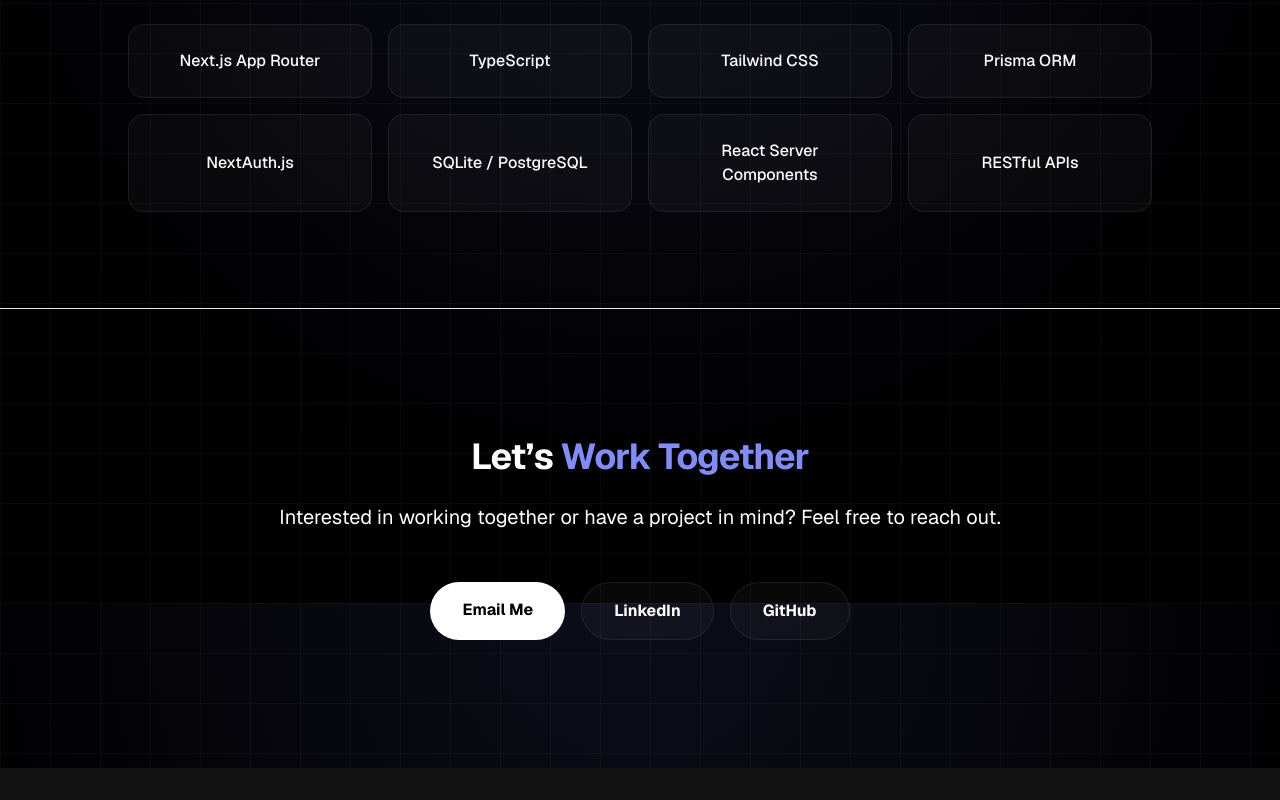
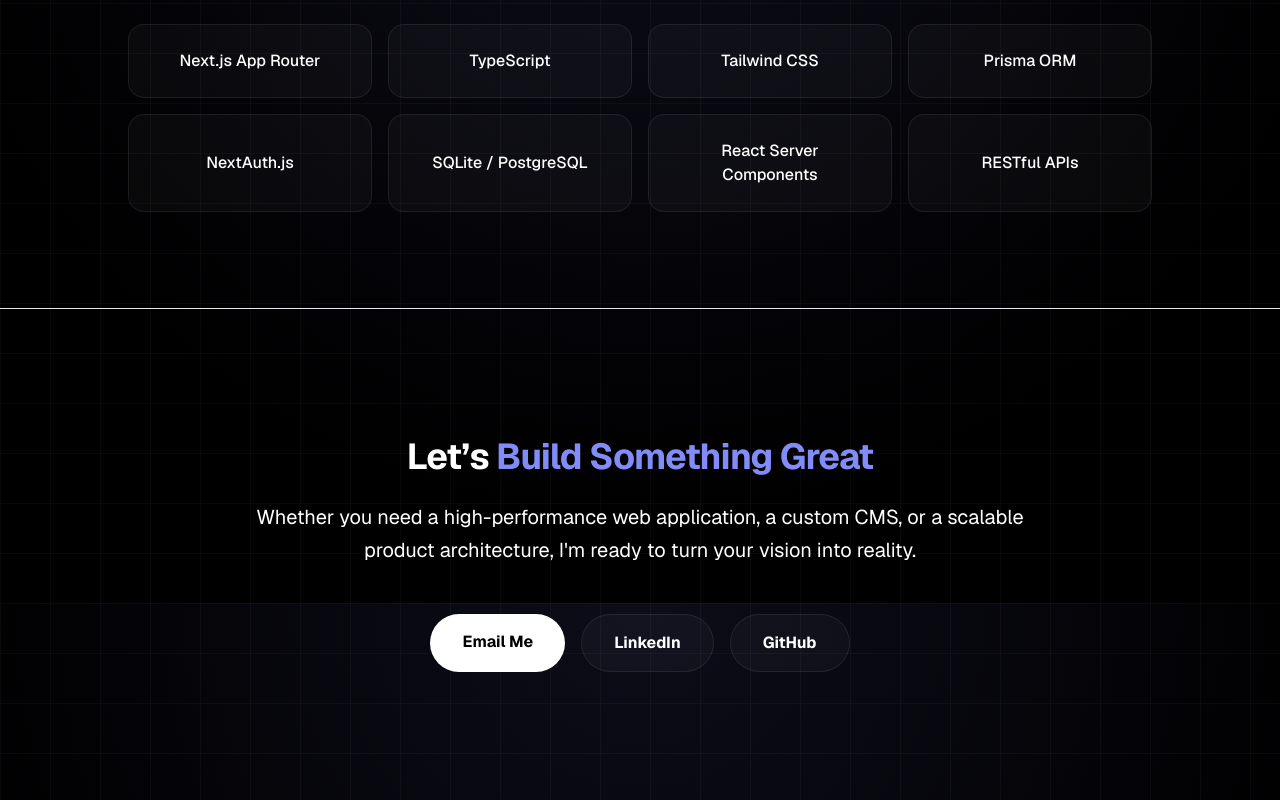
Before and after one commit to jihadprakoso/porto, a Next.js app: page / in a window 1280 px wide. Shown: the part 1797-2597 px from the top of the page. Before the commit the page ends 2565 px from the top, so only its background shows below. Built offline with nearby package versions, Linux system fonts and the light colour scheme; no server answers; the database is empty.

Commit message:
Update Contact.tsx

```diff
--- a/src/components/Contact.tsx
+++ b/src/components/Contact.tsx
@@ -3,12 +3,12 @@
         <section id="contact" className="px-6 py-32 border-t border-foreground/5 bg-foreground/[0.02]">
             <div className="max-w-3xl mx-auto text-center animate-reveal">
                 <h2 className="text-4xl font-bold mb-6 tracking-tight">
-                    Let’s <span className="text-indigo-400">Work Together</span>
+                    Let’s <span className="text-indigo-400">Build Something Great</span>
                 </h2>
 
                 <p className="text-xl text-foreground/60 mb-12 leading-relaxed">
-                    Interested in working together or have a project in mind?
-                    Feel free to reach out.
+                    Whether you need a high-performance web application, a custom CMS,
+                    or a scalable product architecture, I'm ready to turn your vision into reality.
                 </p>
 
                 <div className="flex flex-wrap gap-4 justify-center">
```
